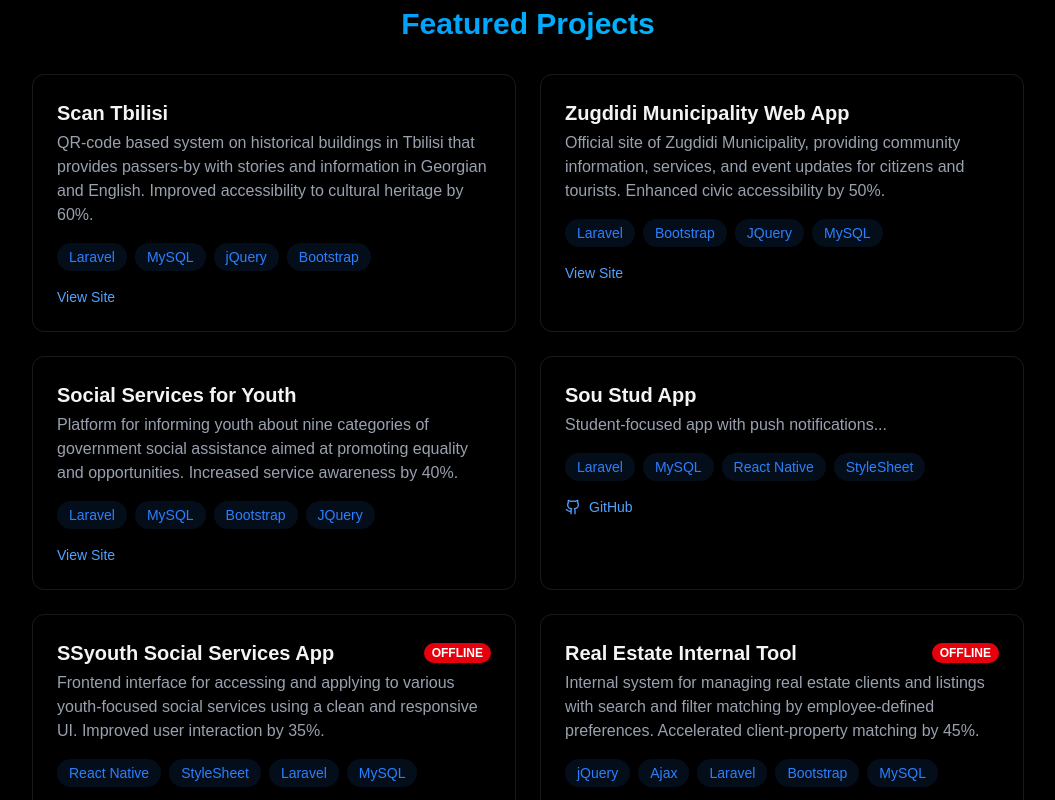
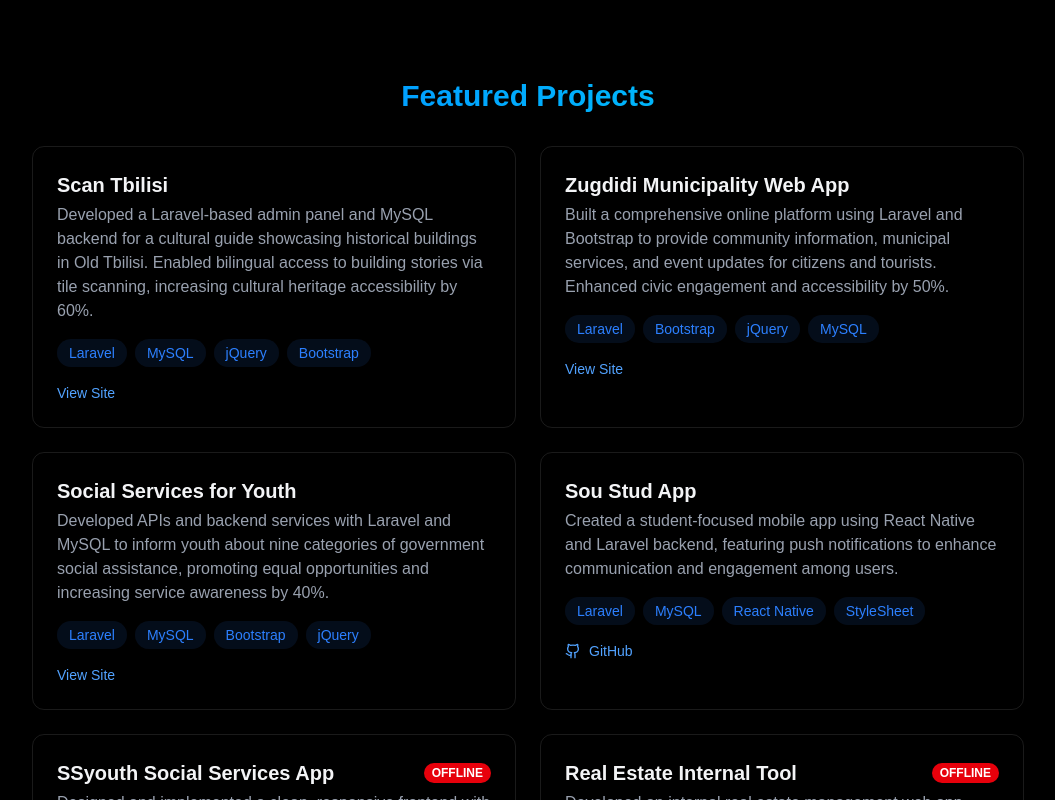
Before and after one commit to IurkaAntia/port, a React (Vite) app: page / in a window 1280 px wide. Shown: the part 2200-3000 px from the top of the page, without its empty margins (112-1167 px from the left). Built offline with nearby package versions, Linux system fonts and the light colour scheme.

Commit message:
changed app.js helmet logo.svg to favicon svg

```diff
--- a/src/App.jsx
+++ b/src/App.jsx
@@ -35,12 +35,12 @@ function App() {
         <meta property="og:description" content="Showcasing robust web and mobile development work using Laravel, React, and more." />
         <meta property="og:type" content="website" />
         <meta property="og:url" content="https://iuriantia.netlify.app" />
-        <meta property="og:image" content="https://iuriantia.netlify.app/logo.svg" />
+        <meta property="og:image" content="https://iuriantia.netlify.app/favicon.svg" />
 
         <meta name="twitter:card" content="summary_large_image" />
         <meta name="twitter:title" content="Iuri Antia | Full Stack Web & Mobile Developer" />
         <meta name="twitter:description" content="Explore the portfolio of Iuri Antia – building fast and scalable web & mobile apps." />
-        <meta name="twitter:image" content="https://iuriantia.netlify.app/logo.svg" />
+        <meta name="twitter:image" content="https://iuriantia.netlify.app/favicon.svg" />
 
         <script type="application/ld+json">
           {JSON.stringify({
@@ -50,7 +50,7 @@ function App() {
             url: "https://iuriantia.netlify.app",
             sameAs: ["https://linkedin.com/in/iuri-antia-832b4326"],
             jobTitle: "Full Stack Web & Mobile Developer",
-            image: "https://iuriantia.netlify.app/logo.svg",
+            image: "https://iuriantia.netlify.app/favicon.svg",
           })}
         </script>
       </Helmet>
--- a/src/components/sections/About.jsx
+++ b/src/components/sections/About.jsx
@@ -28,7 +28,7 @@ export const About = () => {
 
           <div className="glass rounded-xl p-8 border-white/10 border hover:-translate-y-1 transition-all">
             <p className="text-gray-300 mb-6">
-              Full Stack Web & Mobile Developer with 2+ years of experience delivering robust, maintainable, and user-centric software. I’ve contributed to multiple public and internal platforms, improving performance and user engagement by up to 60%. My focus lies in clean code, scalable architecture, and cross-functional team collaboration.
+            I'm a Full Stack Web & Mobile Developer with over 2+ years of experience building and maintaining scalable, user-focused applications using Laravel, React.js, React Native, and MySQL. Proven track record of boosting performance and user engagement by up to 60% across various public platforms and internal tools. Skilled in writing clean, maintainable code, optimizing databases, and integrating APIs securely. Passionate about continuous learning, scalable architecture, and collaborating with cross-functional teams to deliver high-quality solutions.
             </p>
 
             {/* Skills in two columns */}
--- a/src/components/sections/Projects.jsx
+++ b/src/components/sections/Projects.jsx
@@ -2,52 +2,48 @@ import { RevealOnScroll } from "../RevealOnScroll";
 import GithubIcon from "lucide-react/dist/esm/icons/github";
 
 
-const projects = [
+const projects =
+  [
     {
-    title: "Scan Tbilisi",
-    description:
-      "QR-code based system on historical buildings in Tbilisi that provides passers-by with stories and information in Georgian and English. Improved accessibility to cultural heritage by 60%.",
-    stack: ["Laravel", "MySQL", "jQuery", "Bootstrap"],
-    link: "https://www.scantbilisi.ge/en",
+      "title": "Scan Tbilisi",
+      "description": "Developed a Laravel-based admin panel and MySQL backend for a cultural guide showcasing historical buildings in Old Tbilisi. Enabled bilingual access to building stories via tile scanning, increasing cultural heritage accessibility by 60%.",
+      "stack": ["Laravel", "MySQL", "jQuery", "Bootstrap"],
+      "link": "https://www.scantbilisi.ge/en"
     },
     {
-    title: "Zugdidi Municipality Web App",
-    description:
-      "Official site of Zugdidi Municipality, providing community information, services, and event updates for citizens and tourists. Enhanced civic accessibility by 50%.",
-    stack: ["Laravel", "Bootstrap", "JQuery", "MySQL"],
-    link: "https://zugdidi.gov.ge/ka",
+      "title": "Zugdidi Municipality Web App",
+      "description": "Built a comprehensive online platform using Laravel and Bootstrap to provide community information, municipal services, and event updates for citizens and tourists. Enhanced civic engagement and accessibility by 50%.",
+      "stack": ["Laravel", "Bootstrap", "jQuery", "MySQL"],
+      "link": "https://zugdidi.gov.ge/ka"
     },
     {
-    title: "Social Services for Youth",
-    description:
-      "Platform for informing youth about nine categories of government social assistance aimed at promoting equality and opportunities. Increased service awareness by 40%.",
-    stack: ["Laravel", "MySQL", "Bootstrap", "JQuery"],
-    link: "https://www.ssyouth.ge",
+      "title": "Social Services for Youth",
+      "description": "Developed APIs and backend services with Laravel and MySQL to inform youth about nine categories of government social assistance, promoting equal opportunities and increasing service awareness by 40%.",
+      "stack": ["Laravel", "MySQL", "Bootstrap", "jQuery"],
+      "link": "https://www.ssyouth.ge"
     },
     {
-    title: "Sou Stud App",
-    description: "Student-focused app with push notifications...",
-    stack: ["Laravel", "MySQL", "React Native", "StyleSheet"],
-    // link: "https://example.com", // optional website
-    github: "https://github.com/tornikeokroadze/SouStud-APP", // separate GitHub
+      "title": "Sou Stud App",
+      "description": "Created a student-focused mobile app using React Native and Laravel backend, featuring push notifications to enhance communication and engagement among users.",
+      "stack": ["Laravel", "MySQL", "React Native", "StyleSheet"],
+      "github": "https://github.com/tornikeokroadze/SouStud-APP"
     },
     {
-    title: "SSyouth Social Services App",
-    description:
-      "Frontend interface for accessing and applying to various youth-focused social services using a clean and responsive UI. Improved user interaction by 35%.",
-    stack: ["React Native", "StyleSheet", "Laravel", "MySQL"],
-    link: "https://play.google.com/store/apps/details?id=com.ssyouth",
-    offline: true,
+      "title": "SSyouth Social Services App",
+      "description": "Designed and implemented a clean, responsive frontend with React Native for youth to access and apply for social services easily, improving user interaction by 35%.",
+      "stack": ["React Native", "StyleSheet", "Laravel", "MySQL"],
+      "link": "https://play.google.com/store/apps/details?id=com.ssyouth",
+      "offline": true
     },
     {
-    title: "Real Estate Internal Tool",
-    description:
-      "Internal system for managing real estate clients and listings with search and filter matching by employee-defined preferences. Accelerated client-property matching by 45%.",
-    stack: ["jQuery", "Ajax", "Laravel", "Bootstrap", "MySQL"],
-    link: "https://17.com.ge/admin/en/login",
-    offline: true,
-  },
-];
+      "title": "Real Estate Internal Tool",
+      "description": "Developed an internal real estate management web app using Laravel, jQuery, and Bootstrap, enabling employees to register clients and manage property listings efficiently, accelerating client-property matching by 45%.",
+      "stack": ["jQuery", "Ajax", "Laravel", "Bootstrap", "MySQL"],
+      "link": "https://17.com.ge/admin/en/login",
+      "offline": true
+    }
+  ]
+
 
 export const Projects = () => {
   return (
```
Lines whose indentation alone changed are shown as unchanged.
